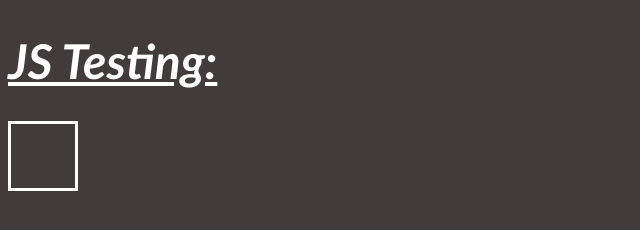
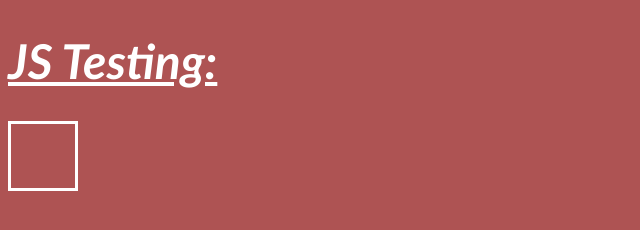
Before and after one commit to anacecyflores/JavaScriptCodeWars, a plain HTML site: page index.html in a window 1280 px wide. Shown: the whole page, without its empty margins (0-640 px from the left). Drawn offline with Linux system fonts and the light colour scheme.

```diff
--- a/style.css
+++ b/style.css
@@ -1,5 +1,5 @@
 * {
-    background-color: rgb(65, 59, 59);
+    background-color: rgb(174, 83, 83);
 }
 
 h1 {
```
Also changed, not shown: countingSheep.js (added, +19 -0 lines), README.md.
